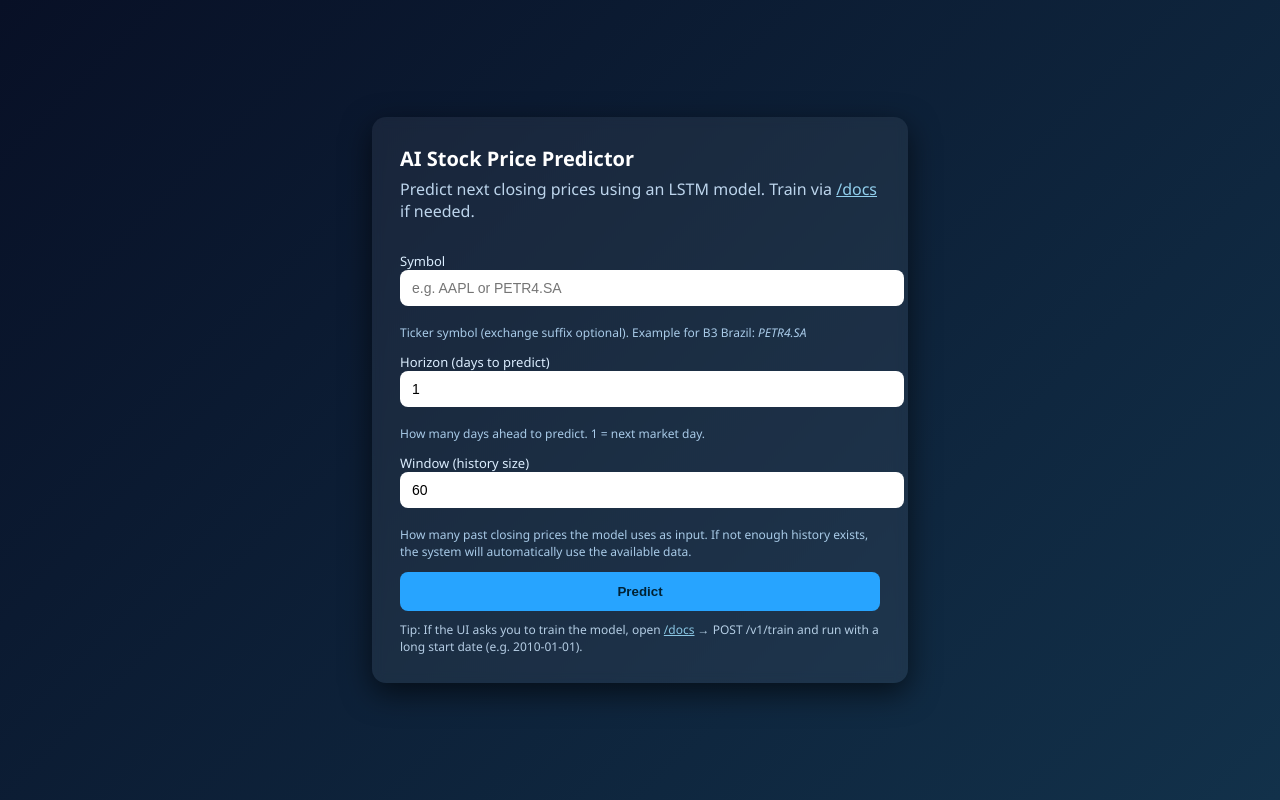
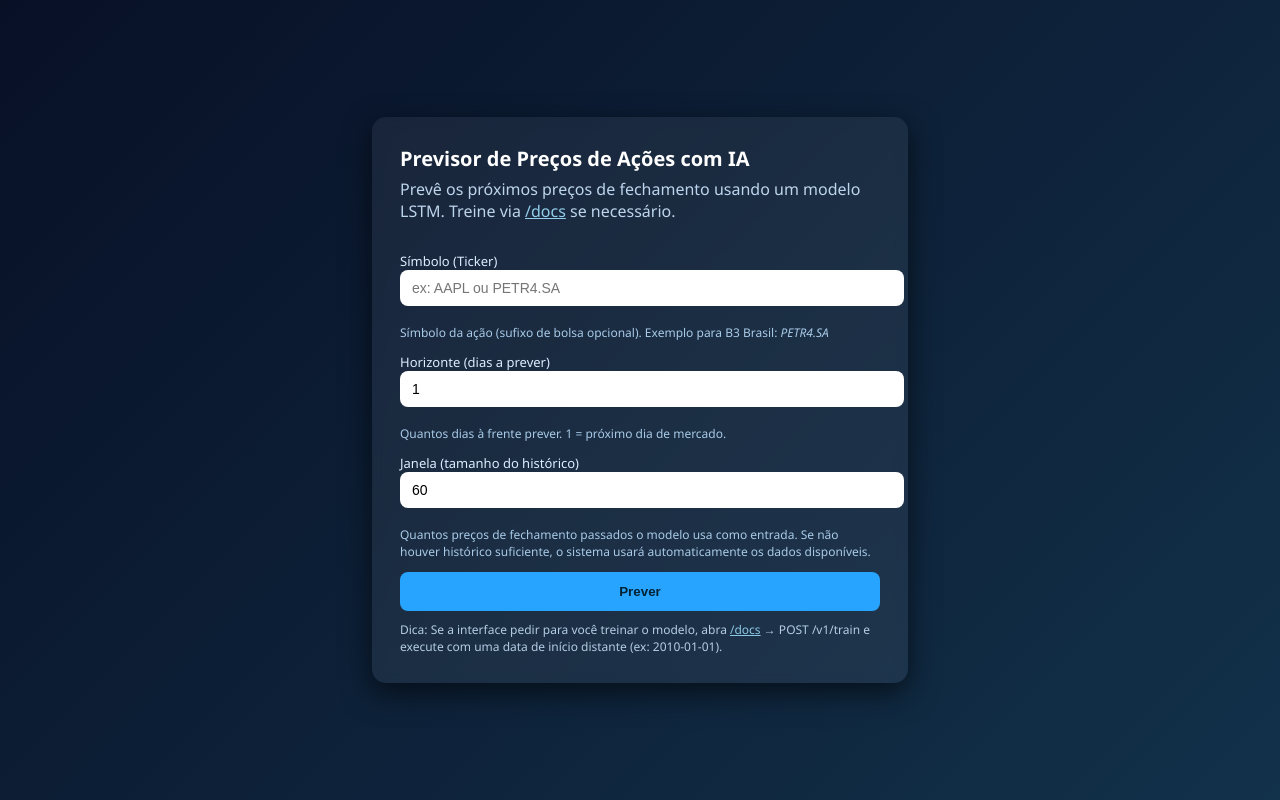
Before and after one commit to PauloCaxixi/Deep_Learning_Bolsa_de_Valores, a FastAPI app: page /v1/ in a window 1280 px wide. Run offline with FastAPI, Linux system fonts and the light colour scheme.

Commit message:
projeto final

```diff
--- a/app/interfaces/routes.py
+++ b/app/interfaces/routes.py
@@ -12,17 +12,21 @@ from ..application.train_model import train_and_save, forecast_from_series, load
 import os
 import pandas as pd
 import yfinance as yf
+import logging # ADICIONADO
+
+log = logging.getLogger(__name__) # Logger para o módulo
 
 router = APIRouter()
 templates = Jinja2Templates(directory="app/templates")
 
+# MÉTICAS PROMETHEUS
 REQUEST_COUNT = Counter("app_requests_total", "Total API requests", ["method", "endpoint"])
 REQUEST_LATENCY = Histogram("app_request_latency_seconds", "Request latency", ["method", "endpoint"])
 
 class TrainIn(BaseModel):
     symbol: str
     start: str = "2018-01-01"
-    end: str = "2024-07-20"
+    end: str = "2025-12-09"
     window: int = 60
     epochs: int = 10
     batch_size: int = 32
@@ -48,8 +52,14 @@ def extract_close_series(df: pd.DataFrame) -> pd.Series | None:
 
 @router.get("/", response_class=HTMLResponse)
 async def index(request: Request):
+    # CORREÇÃO: As variáveis 'logo_path' e 'logo_exists' precisam ser definidas
+    # antes de serem usadas no TemplateResponse.
     logo_path = "/mnt/data/5ecf1705-570e-4634-bf3e-8feff82b4532.png"
+
+    # 1. Definição da variável faltante.
+    # Mantenha como 'False' ou use 'os.path.exists(logo_path)' se o arquivo realmente existir.
     logo_exists = os.path.exists(logo_path)
+
     return templates.TemplateResponse("index.html", {"request": request, "logo_path": logo_path if logo_exists else None})
 
 @router.get("/data-count")
@@ -57,10 +67,13 @@ async def data_count(symbol: str):
     info = __import__("app.domain.entities.information", fromlist=["Info"]).Info(symbol, None, None)
     df = GetData(info).QueryDf()
     if df is None or df.empty:
+        log.warning("Nenhum dado encontrado para /data-count para %s.", symbol)
         raise HTTPException(status_code=404, detail="No data")
     series = extract_close_series(df)
     if series is None:
+        log.error("Coluna 'Close' não encontrada para %s após consulta.", symbol)
         raise HTTPException(status_code=500, detail="No Close column")
+    log.info("Consulta /data-count bem-sucedida para %s. %d linhas.", symbol, len(df))
     return {"symbol": symbol, "rows": len(df), "closes": len(series)}
 
 @router.post("/train")
@@ -68,16 +81,33 @@ async def train(payload: TrainIn):
     method = "POST"; endpoint = "/v1/train"
     REQUEST_COUNT.labels(method=method, endpoint=endpoint).inc()
     t0 = perf_counter()
+    log.info("Processando requisição de treino para o símbolo: %s", payload.symbol)
+
     try:
         info = __import__("app.domain.entities.information", fromlist=["Info"]).Info(payload.symbol, payload.start, payload.end)
+
+        query_start = perf_counter()
         df = GetData(info).QueryDf()
+        query_time = perf_counter() - query_start
+
+        log.info("Consulta de dados concluída em %.4f segundos. Linhas obtidas: %d", query_time, len(df) if df is not None else 0)
+
         if df is None or df.empty:
+            log.warning("Nenhum dado encontrado para %s no período especificado.", payload.symbol)
             raise HTTPException(status_code=404, detail="No data for symbol/period")
+
+        train_start = perf_counter()
         result = train_and_save(payload.symbol, df, window=payload.window, epochs=payload.epochs, batch_size=payload.batch_size)
+        train_time = perf_counter() - train_start
+
+        log.info("Treinamento concluído para %s em %.4f segundos. MAE: %.4f", payload.symbol, train_time, result.get("mae", -1))
+
         elapsed = perf_counter() - t0
         REQUEST_LATENCY.labels(method=method, endpoint=endpoint).observe(elapsed)
+        log.info("Requisição /train finalizada com sucesso em %.4f segundos.", elapsed)
         return JSONResponse({"status": "trained", "metrics": result})
     except Exception as e:
+        log.error("Erro ao processar /train para %s: %s", payload.symbol, str(e), exc_info=True)
         raise HTTPException(status_code=500, detail=str(e))
 
 @router.post("/predict")
@@ -85,14 +115,17 @@ async def predict(payload: PredictIn):
     method = "POST"; endpoint = "/v1/predict"
     REQUEST_COUNT.labels(method=method, endpoint=endpoint).inc()
     t0 = perf_counter()
+    log.info("Processando requisição de previsão para o símbolo: %s", payload.symbol)
+
     try:
         if payload.closes is None:
+            log.info("Nenhum 'closes' fornecido, consultando Yahoo Finance.")
             info = __import__("app.domain.entities.information", fromlist=["Info"]).Info(payload.symbol, None, None)
             df = GetData(info).QueryDf()
-            if df is None or df.empty:
-                raise HTTPException(status_code=404, detail="No data for symbol")
+
             series = extract_close_series(df)
             if series is None:
+                log.warning("Tentativa secundária de consulta YF devido à coluna 'Close' ausente.")
                 df2 = yf.download(payload.symbol, period=f"{max(payload.window*4,360)}d", auto_adjust=True)
                 if df2 is None or df2.empty:
                     raise HTTPException(status_code=500, detail="Could not retrieve closes")
@@ -107,29 +140,43 @@ async def predict(payload: PredictIn):
         used_window = payload.window
         if available < payload.window:
             used_window = available
+            log.warning("Janela reduzida para %d, pois apenas %d dados históricos estão disponíveis.", used_window, available)
         if used_window <= 0:
+            log.error("Dados históricos insuficientes (%d) para previsão.", available)
             raise HTTPException(status_code=400, detail=f"No historical closes available for {payload.symbol}")
 
+        predict_start = perf_counter()
         preds = forecast_from_series(closes, payload.symbol, horizon=payload.horizon, window=used_window)
+        predict_time = perf_counter() - predict_start
+
+        log.info("Previsão concluída em %.4f segundos. Próximo valor previsto: %.4f", predict_time, preds[0])
+
         elapsed = perf_counter() - t0
         REQUEST_LATENCY.labels(method=method, endpoint=endpoint).observe(elapsed)
+        log.info("Requisição /predict finalizada com sucesso em %.4f segundos.", elapsed)
         return {"symbol": payload.symbol, "predictions": preds, "used_window": used_window, "available_history": available}
     except FileNotFoundError:
+        log.warning("Tentativa de previsão para %s, mas o modelo não foi encontrado.", payload.symbol)
         raise HTTPException(status_code=404, detail="Model not found. Train first.")
     except HTTPException:
         raise
     except Exception as e:
+        log.error("Erro ao processar /predict para %s: %s", payload.symbol, str(e), exc_info=True)
         raise HTTPException(status_code=500, detail=str(e))
 
 @router.get("/history")
 async def history(symbol: str, limit: int = 90):
     try:
+        log.info("Buscando histórico de %d dias para %s.", limit, symbol)
+
         info = __import__("app.domain.entities.information", fromlist=["Info"]).Info(symbol, None, None)
         df = GetData(info).QueryDf()
         if df is None or df.empty:
+            log.warning("Nenhum dado encontrado para /history para %s.", symbol)
             return JSONResponse(status_code=404, content={"detail":"No data for symbol"})
         series = extract_close_series(df)
         if series is None:
+            log.error("Coluna 'Close' não encontrada em /history para %s.", symbol)
             return JSONResponse(status_code=500, content={"detail":"Close column not found"})
         df2 = df.reset_index()
         close_col = None
@@ -145,13 +192,17 @@ async def history(symbol: str, limit: int = 90):
             d = r["Date"]
             date_str = d.strftime("%Y-%m-%d") if hasattr(d, "strftime") else str(d)
             rows.append({"date": date_str, "close": float(r[close_col])})
+
+        log.info("Histórico de %d dias retornado para %s.", len(rows), symbol)
         return {"symbol": symbol, "history": rows}
     except Exception as e:
+        log.error("Erro ao processar /history para %s: %s", symbol, str(e), exc_info=True)
         return JSONResponse(status_code=500, content={"detail": str(e)})
 
 @router.get("/metrics")
 async def metrics():
     data = generate_latest()
+    log.info("Métricas do Prometheus solicitadas e geradas.")
     return HTMLResponse(content=data, media_type=CONTENT_TYPE_LATEST)
 
 @router.post("/ui/predict", response_class=HTMLResponse)
@@ -159,10 +210,13 @@ async def ui_predict(request: Request, symbol: str = Form(...), horizon: int = F
     method = "POST"; endpoint = "/v1/ui/predict"
     REQUEST_COUNT.labels(method=method, endpoint=endpoint).inc()
     t0 = perf_counter()
+    log.info("Processando requisição UI para %s (Horizon: %d)", symbol, horizon)
+
     try:
         model_dir = "app/models"
         model_path = os.path.join(model_dir, f"{symbol}_lstm.keras")
         if not os.path.exists(model_path):
+            log.warning("Modelo não encontrado para %s.", symbol)
             return templates.TemplateResponse("needs_training.html", {"request": request, "symbol": symbol})
 
         info = __import__("app.domain.entities.information", fromlist=["Info"]).Info(symbol, None, None)
@@ -175,9 +229,13 @@ async def ui_predict(request: Request, symbol: str = Form(...), horizon: int = F
         used_window = window if available >= window else available
         if used_window <= 0:
             return templates.TemplateResponse("needs_training.html", {"request": request, "symbol": symbol, "error":"No historical data available."})
+
         preds = forecast_from_series(closes, symbol, horizon=horizon, window=used_window)
+
         elapsed = perf_counter() - t0
         REQUEST_LATENCY.labels(method=method, endpoint=endpoint).observe(elapsed)
+        log.info("Requisição UI concluída. Próximo valor: %.4f", preds[0])
+
         return templates.TemplateResponse("result.html", {
             "request": request,
             "symbol": symbol,
@@ -186,6 +244,8 @@ async def ui_predict(request: Request, symbol: str = Form(...), horizon: int = F
             "available_history": available
         })
     except FileNotFoundError:
+        log.warning("FileNotFoundError na UI para %s.", symbol)
         return templates.TemplateResponse("needs_training.html", {"request": request, "symbol": symbol, "error":"Model not found. Please train first."})
     except Exception as e:
+        log.error("Erro inesperado na UI para %s: %s", symbol, str(e), exc_info=True)
         return templates.TemplateResponse("needs_training.html", {"request": request, "symbol": symbol, "error": str(e)})
--- a/app/templates/index.html
+++ b/app/templates/index.html
@@ -1,8 +1,8 @@
 <!DOCTYPE html>
-<html lang="en">
+<html lang="pt-br">
 <head>
     <meta charset="UTF-8" />
-    <title>AI Stock Predictor</title>
+    <title>Previsor de Ações com IA</title>
     <style>
         body { margin:0; padding:0; font-family: "Segoe UI", sans-serif; background: linear-gradient(135deg,#081026,#12314a); color:#fff; height:100vh; display:flex; justify-content:center; align-items:center; }
         .card { background: rgba(255,255,255,0.06); padding:28px; border-radius:14px; width:480px; text-align:left; backdrop-filter: blur(6px); box-shadow:0 10px 30px rgba(0,0,0,0.6); }
@@ -24,29 +24,31 @@
                 <img class="logo" src="{{ logo_path }}" alt="logo"/>
             {% endif %}
             <div>
-                <h1>AI Stock Price Predictor</h1>
-                <p class="desc">Predict next closing prices using an LSTM model. Train via <a style="color:#9fe1ff" href="/docs">/docs</a> if needed.</p>
+                <h1>Previsor de Preços de Ações com IA</h1>
+                <p class="desc">Prevê os próximos preços de fechamento usando um modelo LSTM. Treine via <a style="color:#9fe1ff" href="/docs">/docs</a> se necessário.</p>
             </div>
         </div>
 
         <form action="/v1/ui/predict" method="post">
-            <label>Symbol
-                <input name="symbol" type="text" placeholder="e.g. AAPL or PETR4.SA" required />
+
+            <label>Símbolo (Ticker)
+                <input name="symbol" type="text" placeholder="ex: AAPL ou PETR4.SA" required />
             </label>
-            <div class="hint">Ticker symbol (exchange suffix optional). Example for B3 Brazil: <em>PETR4.SA</em></div>
+            <div class="hint">Símbolo da ação (sufixo de bolsa opcional). Exemplo para B3 Brasil: <em>PETR4.SA</em></div>
 
-            <label>Horizon (days to predict)
+            <label>Horizonte (dias a prever)
                 <input name="horizon" type="number" value="1" min="1" max="30" />
             </label>
-            <div class="hint">How many days ahead to predict. 1 = next market day.</div>
+            <div class="hint">Quantos dias à frente prever. 1 = próximo dia de mercado.</div>
 
-            <label>Window (history size)
+            <label>Janela (tamanho do histórico)
                 <input name="window" type="number" value="60" min="10" max="500" />
             </label>
-            <div class="hint">How many past closing prices the model uses as input. If not enough history exists, the system will automatically use the available data.</div>
+            <div class="hint">Quantos preços de fechamento passados o modelo usa como entrada. Se não houver histórico suficiente, o sistema usará automaticamente os dados disponíveis.</div>
 
-            <button type="submit">Predict</button>
-            <small class="note">Tip: If the UI asks you to train the model, open <a style="color:#9fe1ff" href="/docs">/docs</a> → POST /v1/train and run with a long start date (e.g. 2010-01-01).</small>
+            <button type="submit">Prever</button>
+
+            <small class="note">Dica: Se a interface pedir para você treinar o modelo, abra <a style="color:#9fe1ff" href="/docs">/docs</a> → POST /v1/train e execute com uma data de início distante (ex: 2010-01-01).</small>
         </form>
     </div>
 </body>
--- a/main.py
+++ b/main.py
@@ -1,14 +1,64 @@
 # main.py
+
+# Importa a classe principal do FastAPI, que gerencia o servidor web.
 from fastapi import FastAPI
+# Importa o objeto 'router' que contém todos os endpoints (rotas /v1/train, /v1/predict, etc.)
+# definidos no seu arquivo app/interfaces/routes.py.
 from app.interfaces.routes import router as api_router
+# Módulo padrão do Python para registro de eventos (logs).
+import logging
+# Módulo padrão para acessar variáveis e funções relacionadas ao interpretador,
+# usado aqui para direcionar logs para a saída padrão (console).
+import sys
+
+# --- CONFIGURAÇÃO CENTRAL DO LOGGING ---
+def configure_logging():
+    """Define o formato e o destino das mensagens de log da aplicação."""
+    # Obtém o logger raiz.
+    log = logging.getLogger()
+    # Cria um 'Handler' para enviar as mensagens de log para a saída padrão (console).
+    handler = logging.StreamHandler(sys.stdout)
+
+    # Define o formato de cada linha de log, incluindo tempo, nível, nome do módulo e a mensagem.
+    formatter = logging.Formatter('%(asctime)s | %(levelname)s | %(name)s | %(message)s')
+    handler.setFormatter(formatter)
+
+    # Adiciona o handler ao logger para que as mensagens sejam exibidas.
+    #
+
+    # Proteção simples contra adicionar handlers repetidos, comum em ambientes com 'reload'.
+    if not log.handlers:
+        log.addHandler(handler)
+
+    # Define o nível mínimo de log a ser registrado. INFO inclui mensagens de nível INFO, WARNING e ERROR.
+    log.setLevel(logging.INFO)
+# --------------------------------------
 
 def create_app() -> FastAPI:
-    app = FastAPI(title="Stock LSTM Predictor")
+    """Função que instancia e configura o objeto principal do FastAPI."""
+    # Instancia o FastAPI, definindo o título que aparecerá na documentação (ex: /docs).
+    app = FastAPI(title="Prever Fechamento de Ação")
+    # Inclui o conjunto de rotas importado, aplicando o prefixo '/v1' a todos os endpoints.
     app.include_router(api_router, prefix="/v1")
+    # Retorna a instância da aplicação configurada.
     return app
 
+# 1. Configurar o log antes de criar a app
+# Chama a função para configurar o sistema de logs antes de iniciar a aplicação.
+configure_logging()
+
+# Cria a instância da aplicação FastAPI.
 app = create_app()
+# Registra uma mensagem no nível INFO, confirmando que a aplicação carregou suas rotas.
+logging.info("Aplicação FastAPI criada e rotas incluídas.")
 
+# Bloco padrão do Python que verifica se o script está sendo executado diretamente.
 if __name__ == "__main__":
+    # Importa o servidor de desenvolvimento e produção ASGI (Asynchronous Server Gateway Interface).
     import uvicorn
+    # Inicia o servidor Uvicorn.
+    # "main:app" - Diz ao Uvicorn para procurar a variável 'app' no arquivo 'main.py'.
+    # host="0.0.0.0" - Permite acesso de qualquer IP (pode ser acessado por localhost ou rede).
+    # port=8000 - Define a porta de escuta do servidor.
+    # reload=True - Monitora mudanças nos arquivos e recarrega o servidor automaticamente (útil em desenvolvimento).
     uvicorn.run("main:app", host="0.0.0.0", port=8000, reload=True)
```
Also changed, not shown: app/application/get_data.py (+38 -4 lines), app/application/train_model.py (+61 -50 lines), app/domain/entities/information.py (+20 -0 lines), app/templates/needs_training.html (+17 -9 lines), app/templates/result.html (+42 -18 lines), README.md, 2 other files.
